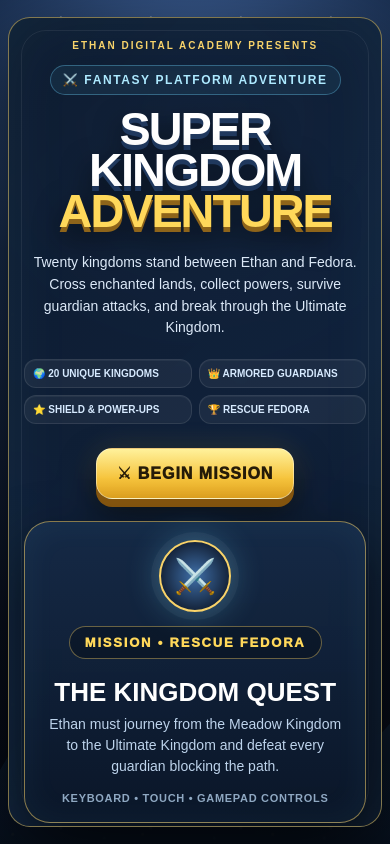
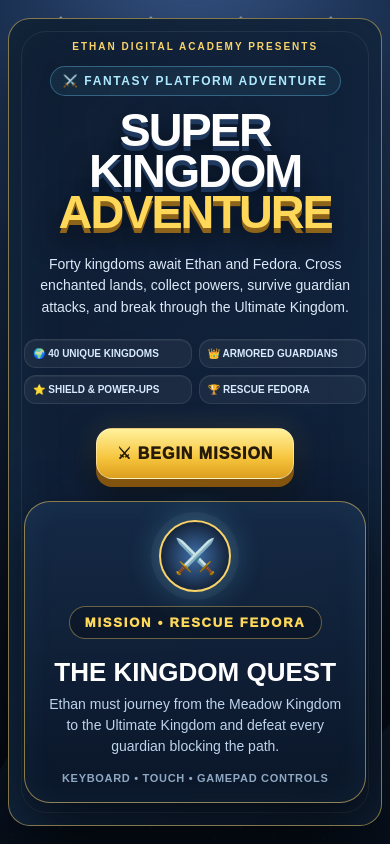
Before and after one commit to abayomipeteroyenuga-commits/super-adventure-, a plain HTML site: page index.html in a window 390 px wide. Drawn offline with Linux system fonts and the light colour scheme.

Commit message:
Update Super Kingdom Adventure to show 40 kingdoms

```diff
--- a/index.html
+++ b/index.html
@@ -4,7 +4,7 @@
 <meta charset="utf-8">
 <meta name="viewport" content="width=device-width,initial-scale=1,viewport-fit=cover">
 <title>SUPER KINGDOM ADVENTURE | Ethan Digital Academy</title>
-<meta name="description" content="Explore 20 kingdoms, defeat guardians, collect powers and rescue Fedora in Super Kingdom Adventure by Ethan Digital Academy.">
+<meta name="description" content="Explore 40 kingdoms, defeat guardians, collect powers and rescue Fedora in Super Kingdom Adventure by Ethan Digital Academy.">
 <meta name="theme-color" content="#0b1526">
 <meta name="color-scheme" content="dark">
 <link rel="manifest" href="manifest.webmanifest">
@@ -56,11 +56,11 @@
 </head>
 <body>
 <canvas id="game"></canvas>
-<div id="hud"><button id="audioBtn" class="hudbtn" aria-label="Toggle music">🔊</button><button id="musicBtn" class="hudbtn" aria-label="Change background music">🎵 CHANGE MUSIC</button><span>⏱ <b id="timer">3:00</b></span><span>❤️ <b id="lives">3</b></span><span>🪙 <b id="coins">0</b></span><span>⭐ <b id="stars">0</b></span><span>💰 <b id="score">0</b></span><span>WORLD <b id="world">1/20</b></span><span>POWER <b id="power">SMALL</b></span><span>🏅 <b id="badge">FEATHER GLIDE</b></span><span>🛡 <b id="shield">0</b>s</span><button id="pauseBtn" class="hudbtn">⏸</button></div>
+<div id="hud"><button id="audioBtn" class="hudbtn" aria-label="Toggle music">🔊</button><button id="musicBtn" class="hudbtn" aria-label="Change background music">🎵 CHANGE MUSIC</button><span>⏱ <b id="timer">3:00</b></span><span>❤️ <b id="lives">3</b></span><span>🪙 <b id="coins">0</b></span><span>⭐ <b id="stars">0</b></span><span>💰 <b id="score">0</b></span><span>WORLD <b id="world">1/40</b></span><span>POWER <b id="power">SMALL</b></span><span>🏅 <b id="badge">FEATHER GLIDE</b></span><span>🛡 <b id="shield">0</b>s</span><button id="pauseBtn" class="hudbtn">⏸</button></div>
 <div id="message"></div>
 <div id="missionBubble" aria-live="polite"><div class="bubbleCard"><button id="closeMissionBubble" class="closeBubble" aria-label="Close mission">×</button><div class="speaker">ETHAN • KINGDOM MISSION</div><div id="missionBubbleTitle" class="missionTitle"></div><div id="missionBubbleText" class="missionText"></div></div></div>
 
-<div id="start"><div class="panel"><section class="startHero"><div class="startBrand">ETHAN DIGITAL ACADEMY PRESENTS</div><div class="startEyebrow">⚔️ FANTASY PLATFORM ADVENTURE</div><h1>SUPER KINGDOM<br><span class="gold">ADVENTURE</span></h1><p class="startStory">Twenty kingdoms stand between Ethan and Fedora. Cross enchanted lands, collect powers, survive guardian attacks, and break through the Ultimate Kingdom.</p><div class="startQuest"><span>🌍 20 UNIQUE KINGDOMS</span><span>👑 ARMORED GUARDIANS</span><span>⭐ SHIELD & POWER-UPS</span><span>🏆 RESCUE FEDORA</span></div><div class="startActions"><button id="play">⚔ BEGIN MISSION</button><button id="continue" type="button" hidden>▶ CONTINUE ADVENTURE</button></div></section><aside class="startSide"><div class="missionCard"><div class="startCrest">⚔️</div><div class="startMission">MISSION • RESCUE FEDORA</div><h2>THE KINGDOM QUEST</h2><p>Ethan must journey from the Meadow Kingdom to the Ultimate Kingdom and defeat every guardian blocking the path.</p><div class="missionSteps"><div class="missionStep"><b>1</b><span>Explore each kingdom and collect useful power-ups.</span></div><div class="missionStep"><b>2</b><span>Dodge enemies and guardian energy attacks.</span></div><div class="missionStep"><b>3</b><span>Defeat the boss, reach home, and unlock the next world.</span></div></div><div class="startHint">KEYBOARD • TOUCH • GAMEPAD CONTROLS</div></div></aside></div></div>
+<div id="start"><div class="panel"><section class="startHero"><div class="startBrand">ETHAN DIGITAL ACADEMY PRESENTS</div><div class="startEyebrow">⚔️ FANTASY PLATFORM ADVENTURE</div><h1>SUPER KINGDOM<br><span class="gold">ADVENTURE</span></h1><p class="startStory">Forty kingdoms await Ethan and Fedora. Cross enchanted lands, collect powers, survive guardian attacks, and break through the Ultimate Kingdom.</p><div class="startQuest"><span>🌍 40 UNIQUE KINGDOMS</span><span>👑 ARMORED GUARDIANS</span><span>⭐ SHIELD & POWER-UPS</span><span>🏆 RESCUE FEDORA</span></div><div class="startActions"><button id="play">⚔ BEGIN MISSION</button><button id="continue" type="button" hidden>▶ CONTINUE ADVENTURE</button></div></section><aside class="startSide"><div class="missionCard"><div class="startCrest">⚔️</div><div class="startMission">MISSION • RESCUE FEDORA</div><h2>THE KINGDOM QUEST</h2><p>Ethan must journey from the Meadow Kingdom to the Ultimate Kingdom and defeat every guardian blocking the path.</p><div class="missionSteps"><div class="missionStep"><b>1</b><span>Explore each kingdom and collect useful power-ups.</span></div><div class="missionStep"><b>2</b><span>Dodge enemies and guardian energy attacks.</span></div><div class="missionStep"><b>3</b><span>Defeat the boss, reach home, and unlock the next world.</span></div></div><div class="startHint">KEYBOARD • TOUCH • GAMEPAD CONTROLS</div></div></aside></div></div>
 <div id="touch"><div class="pad"><button class="btn" data-k="left">◀</button><button class="btn" data-k="right">▶</button></div><div class="pad"><button class="btn" data-k="jump">⬆</button><button class="btn" data-k="crouch">⬇</button><button class="btn" data-k="dash">⚡</button><button class="btn" data-k="fire">🔥</button><button class="btn" data-k="wonder">✨</button><button class="btn" data-k="badge">🏅</button><button class="btn" data-k="shop">🛒</button></div></div>
 <script src="game.js"></script>
 <script>if("serviceWorker" in navigator){addEventListener("load",()=>navigator.serviceWorker.register("./sw.js").catch(err=>console.warn("Offline support unavailable:",err)));}</script>
```
